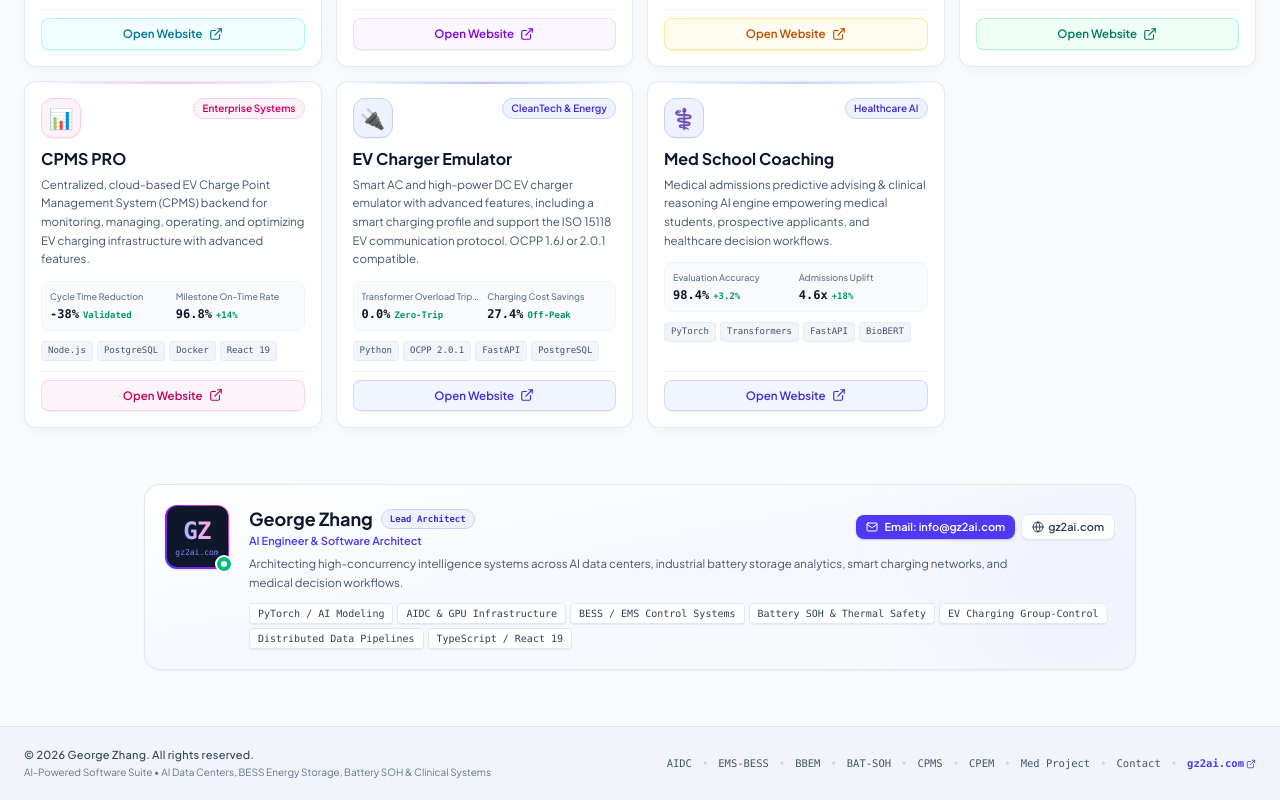
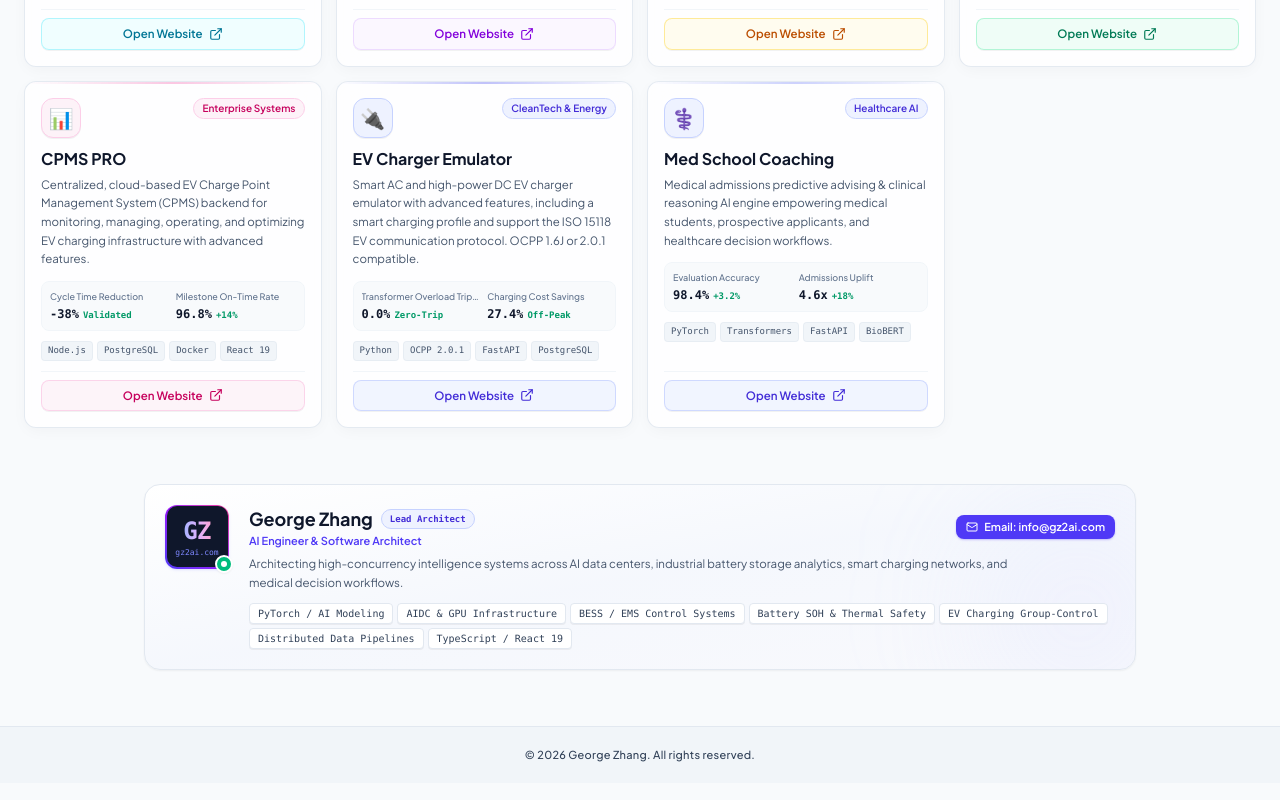
Before and after one commit to georgezhangusa/George-Zhang-Homepage, a React (Vite) app: page / in a window 1280 px wide. Shown: the part 600-1400 px from the top of the page. Built offline with nearby package versions, Linux system fonts and the light colour scheme.

Commit message:
refactor: simplify footer and remove external links

```diff
--- a/src/components/Footer.tsx
+++ b/src/components/Footer.tsx
@@ -1,71 +1,21 @@
 import React from 'react';
-import { ExternalLink } from 'lucide-react';
 import { Language } from '../types/index.ts';
 
 interface FooterProps {
   lang: Language;
-  onOpenContact: () => void;
+  onOpenContact?: () => void;
 }
 
-export const Footer: React.FC<FooterProps> = ({ lang, onOpenContact }) => {
-  const links = [
-    { name: 'AIDC', url: 'https://aidc.gz2ai.com/' },
-    { name: 'EMS-BESS', url: 'https://ems-bess.gz2ai.com/' },
-    { name: 'BBEM', url: 'https://bbem.gz2ai.com/' },
-    { name: 'BAT-SOH', url: 'https://bat-soh.gz2ai.com/' },
-    { name: 'CPMS', url: 'https://cpms.gz2ai.com/' },
-    { name: 'CPEM', url: 'https://cpem.gz2ai.com/' },
-    { name: 'Med Project', url: 'https://med.gz2ai.com/' },
-  ];
-
+export const Footer: React.FC<FooterProps> = ({ lang }) => {
   return (
     <footer className="mt-8 border-t border-slate-200 py-4 sm:py-5 bg-slate-100/90 text-slate-500 text-[11px]">
-      <div className="max-w-7xl mx-auto px-3.5 sm:px-6 flex flex-col sm:flex-row items-center justify-between gap-3">
+      <div className="max-w-7xl mx-auto px-3.5 sm:px-6 flex items-center justify-center text-center">
 
-        {/* Left: Copyright */}
-        <div className="text-center sm:text-left space-y-0.5">
+        {/* Copyright */}
+        <div className="space-y-0.5">
           <p className="font-medium tracking-wide text-slate-700">
             &copy; 2026 George Zhang. All rights reserved.
           </p>
-          <p className="text-[10px] text-slate-500">
-            {lang === 'zh'
-              ? '人工智能驱动的下一代软件生态系统 • 覆盖智算中心、储能电网、电池安全与临床决策'
-              : 'AI-Powered Software Suite • AI Data Centers, BESS Energy Storage, Battery SOH & Clinical Systems'}
-          </p>
-        </div>
-
-        {/* Center / Right: System Quick Links */}
-        <div className="flex flex-wrap items-center justify-center gap-2 sm:gap-2.5 text-slate-600 font-mono text-[10.5px]">
-          {links.map((link, idx) => (
-            <React.Fragment key={link.name}>
-              <a
-                href={link.url}
-                target="_blank"
-                rel="noopener noreferrer"
-                className="hover:text-indigo-600 transition-colors font-medium"
-              >
-                {link.name}
-              </a>
-              {idx < links.length - 1 && <span className="text-slate-300">•</span>}
-            </React.Fragment>
-          ))}
-          <span className="text-slate-300">•</span>
-          <button
-            onClick={onOpenContact}
-            className="hover:text-slate-900 transition-colors cursor-pointer font-medium"
-          >
-            {lang === 'zh' ? '联系作者' : 'Contact'}
-          </button>
-          <span className="text-slate-300">•</span>
-          <a
-            href="https://gz2ai.com"
-            target="_blank"
-            rel="noopener noreferrer"
-            className="text-indigo-600 hover:text-indigo-800 transition-colors flex items-center gap-0.5 font-bold"
-          >
-            <span>gz2ai.com</span>
-            <ExternalLink className="w-2.5 h-2.5" />
-          </a>
         </div>
 
       </div>
--- a/src/components/FounderSection.tsx
+++ b/src/components/FounderSection.tsx
@@ -1,5 +1,5 @@
 import React from 'react';
-import { Mail, Globe } from 'lucide-react';
+import { Mail } from 'lucide-react';
 import { Language } from '../types/index.ts';
 import { FOUNDER_INFO } from '../data/projectsData.ts';
 
@@ -62,15 +62,6 @@ export const FounderSection: React.FC<FounderSectionProps> = ({ lang, onOpenCont
                   <Mail className="w-3 h-3" />
                   <span>Email: {FOUNDER_INFO.email}</span>
                 </a>
-                <a
-                  href="https://gz2ai.com"
-                  target="_blank"
-                  rel="noopener noreferrer"
-                  className="px-2.5 py-1 rounded-lg text-[11px] font-semibold text-slate-700 hover:text-slate-900 bg-white hover:bg-slate-100 border border-slate-200 transition-colors flex items-center gap-1 shadow-2xs"
-                >
-                  <Globe className="w-3 h-3" />
-                  <span>gz2ai.com</span>
-                </a>
               </div>
             </div>
 
```
Also changed, not shown: .aistudio/artifacts/brain/189826e0-0de9-40e2-96b4-22f3e14d2c59/.tempmediaStorage/r25-removed-founder-link.png (added), .aistudio/artifacts/brain/189826e0-0de9-40e2-96b4-22f3e14d2c59/.tempmediaStorage/r26-clean-footer.png (added).
